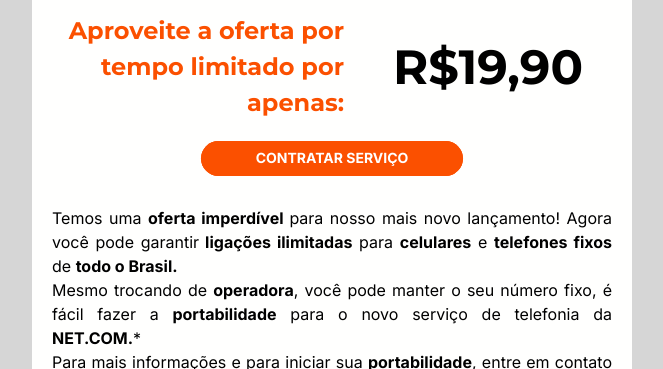
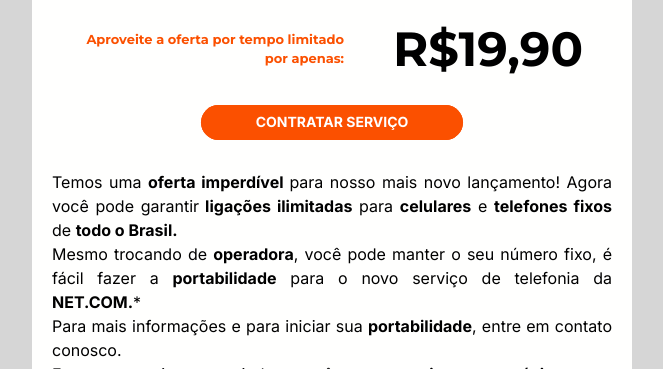
Before and after one commit to CeciliaVitorya/telefoniafigma, a plain HTML site: page index.html in a window 1280 px wide. Shown: the part 731-1100 px from the top of the page, without its empty margins (308-971 px from the left). Drawn offline with Linux system fonts and the light colour scheme.

Commit message:
Update index.html

```diff
--- a/index.html
+++ b/index.html
@@ -161,7 +161,7 @@ u+.emailify .g-screen{background:#000;mix-blend-mode:screen;display:inline-block
 <!--[if mso | IE]>
 </td><td style="vertical-align:middle;width:276px;">
 <![endif]--><div class="zd y m c" style="font-size:0;text-align:left;direction:ltr;display:inline-block;vertical-align:middle;width:46.0000%;">
-<table border="0" cellpadding="0" cellspacing="0" role="presentation" style="border:none;vertical-align:middle;" width="100%"><tbody><tr><td align="right" class="x u p" style="font-size:0;word-break:break-word;"><div style="text-align:right;"><p style="Margin:0;mso-line-height-alt:36px;"><span style="font-size:24px;font-family:'Montserrat','Arial',sans-serif;font-weight:700;color:#fb5000;line-height:150%;mso-line-height-alt:36px;">Aproveite a oferta por tempo limitado por apenas:</span></p></div>
+<table border="0" cellpadding="0" cellspacing="0" role="presentation" style="border:none;vertical-align:middle;" width="100%"><tbody><tr><td align="right" class="x u p" style="font-size:0;word-break:break-word;"><div style="text-align:right;"><p style="Margin:0;mso-line-height-alt:36px;"><span style="font-size:13px;font-family:'Montserrat','Arial',sans-serif;font-weight:700;color:#fb5000;line-height:150%;mso-line-height-alt:36px;">Aproveite a oferta por tempo limitado por apenas:</span></p></div>
 </td></tr></tbody></table></div>
 <!--[if mso | IE]>
 </td><td style="vertical-align:top;width:0;">
```
